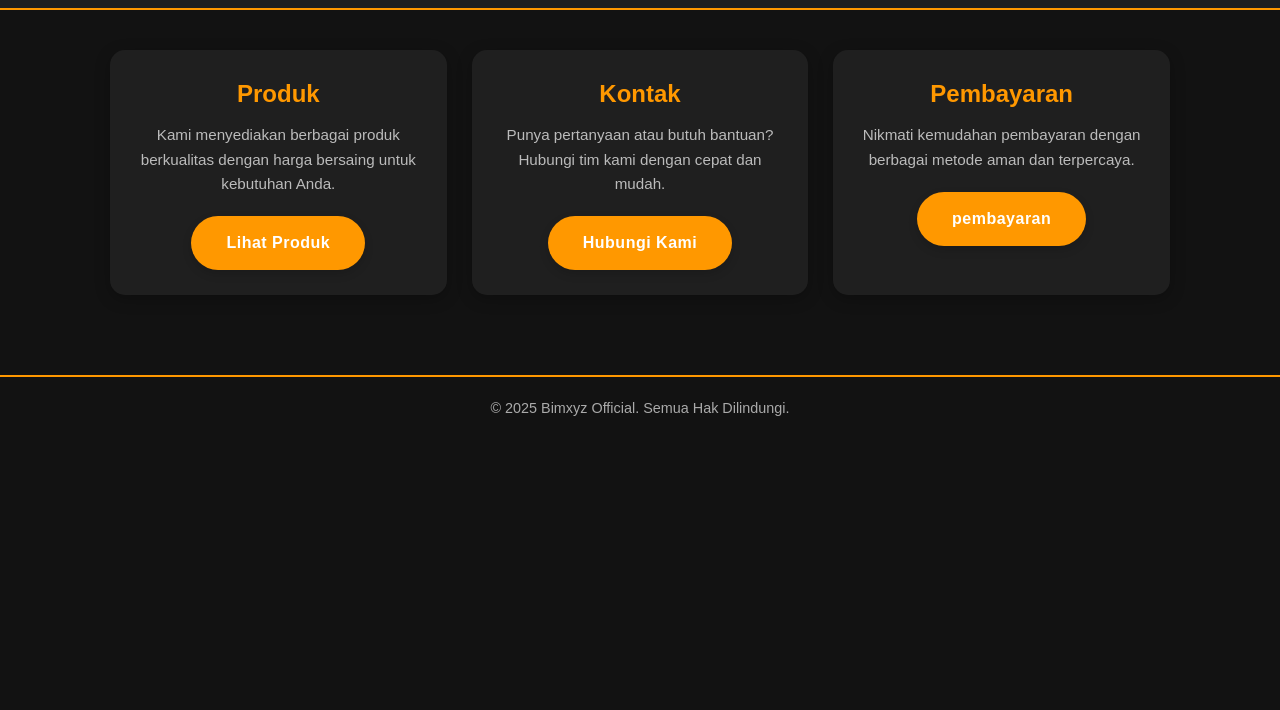
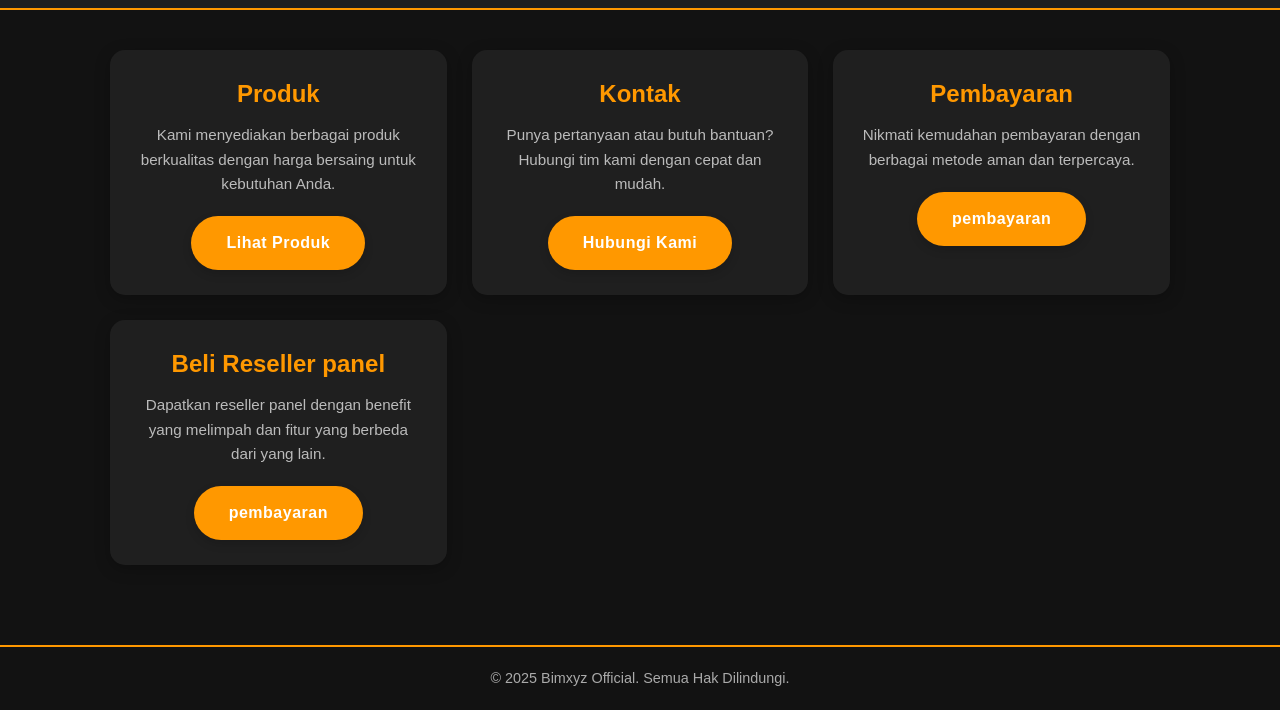
Before and after one commit to BimxyzDev/www.bimxyz.my.id, a plain HTML site: page index.html in a window 1280 px wide. Shown: the part 304-1014 px from the top of the page. Before the commit the page ends 800 px from the top, so only its background shows below. Drawn offline with Linux system fonts and the light colour scheme.

Commit message:
Update index.html

```diff
--- a/index.html
+++ b/index.html
@@ -109,6 +109,11 @@
       <p>Nikmati kemudahan pembayaran dengan berbagai metode aman dan terpercaya.</p>
       <a href="payment">pembayaran</a>
     </div>
+    <div class="menu-card">
+      <h2>Beli Reseller panel</h2>
+      <p>Dapatkan reseller panel dengan benefit yang melimpah dan fitur yang berbeda dari yang lain.</p>
+      <a href="beli-reseller-panel">pembayaran</a>
+    </div>
   </section>
 
   <footer>
```
